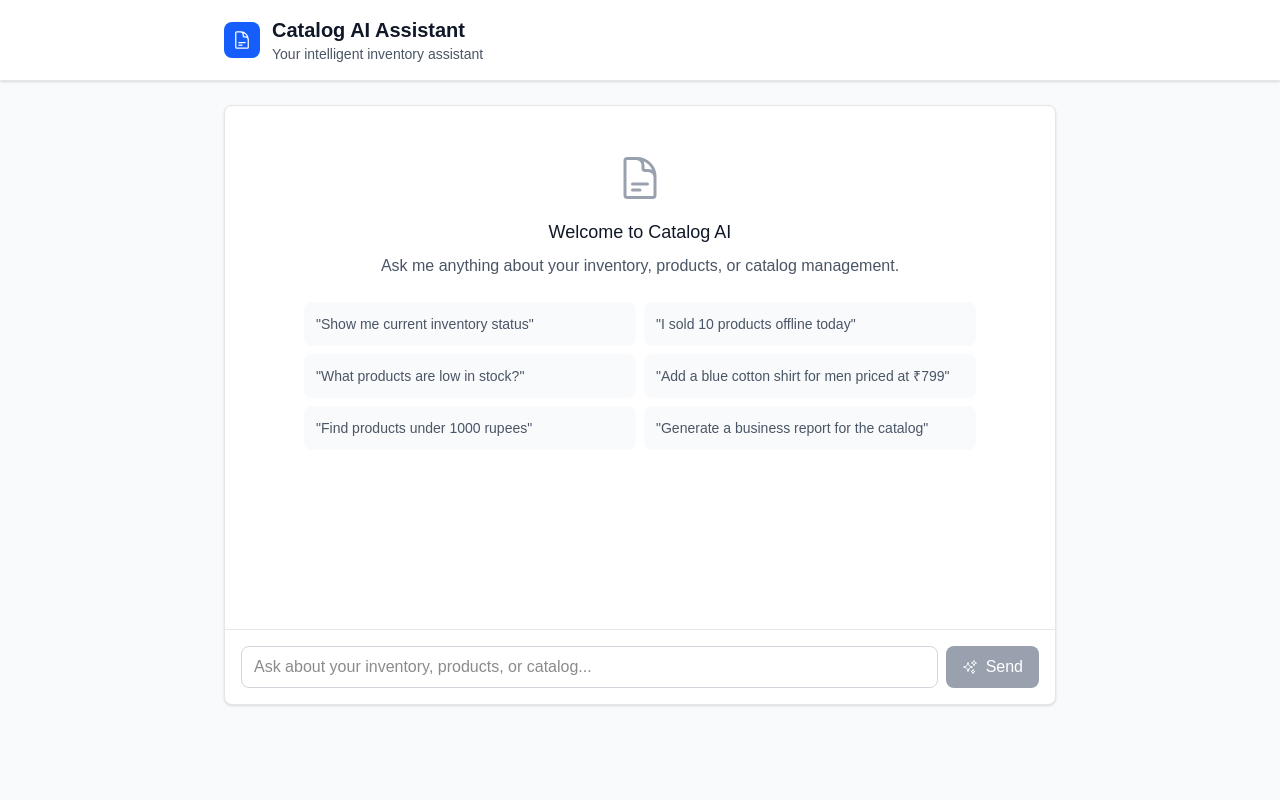
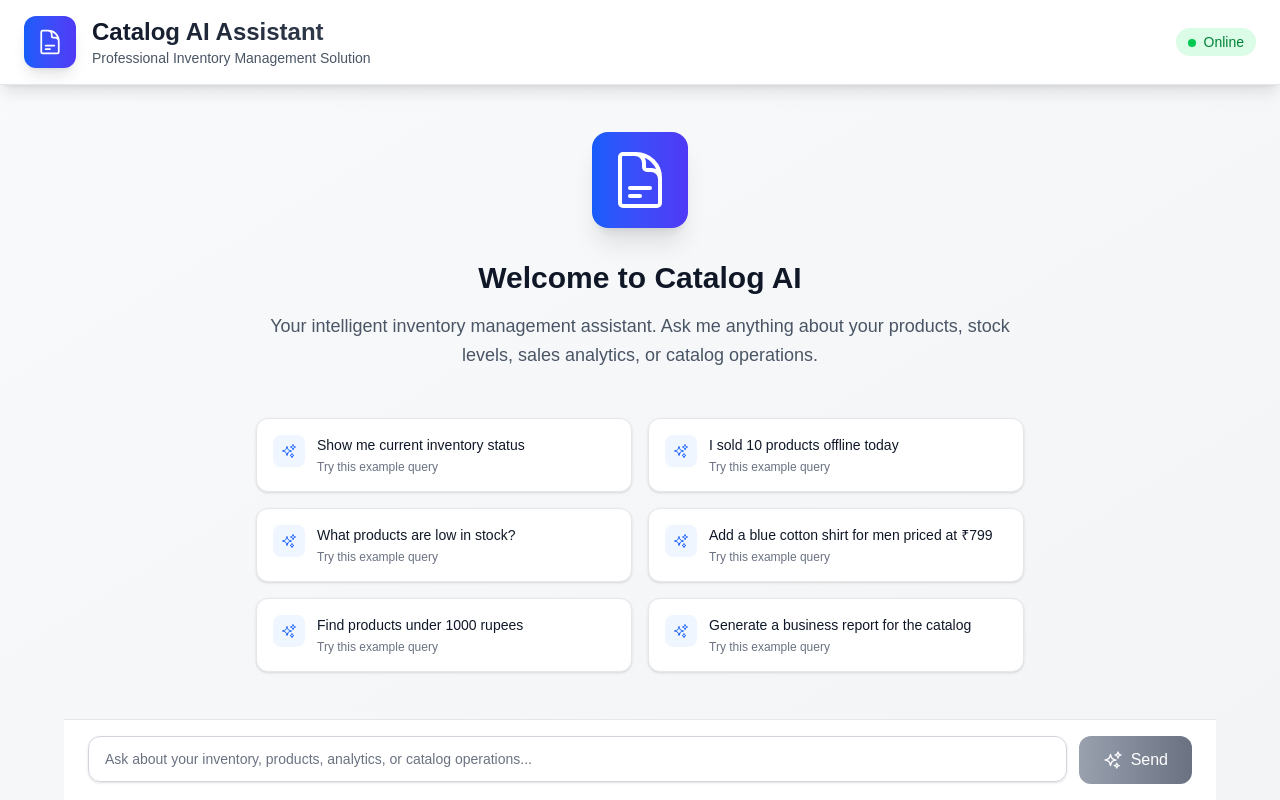
Before and after one commit to sanjaysagar12/NxtCommerce, a Next.js app in the folder nxtui/: page /catalog in a window 1280 px wide. Built offline with nearby package versions, Linux system fonts and the light colour scheme.

Commit message:
feat: enhance CatalogPage UI with professional header and improved input area

```diff
--- a/nxtui/app/catalog/page.tsx
+++ b/nxtui/app/catalog/page.tsx
@@ -132,52 +132,76 @@
   ];
 
   return (
-    <div className="min-h-screen bg-gray-50 dark:bg-gray-900">
-      {/* Header */}
-      <div className="bg-white dark:bg-gray-800 shadow-sm border-b border-gray-200 dark:border-gray-700">
-        <div className="max-w-4xl mx-auto px-4 sm:px-6 lg:px-8 py-4">
-          <div className="flex items-center gap-3">
-            <div className="p-2 bg-blue-600 rounded-lg">
-              <DocumentTextIcon className="w-5 h-5 text-white" />
+    <div className="h-screen bg-gradient-to-br from-slate-50 to-gray-100 dark:from-gray-900 dark:to-gray-800 flex flex-col">
+      {/* Professional Header */}
+      <header className="bg-white dark:bg-gray-800 shadow-lg border-b border-gray-200 dark:border-gray-700 backdrop-blur-sm">
+        <div className="px-6 py-4">
+          <div className="flex items-center justify-between">
+            <div className="flex items-center gap-4">
+              <div className="p-3 bg-gradient-to-r from-blue-600 to-indigo-600 rounded-xl shadow-lg">
+                <DocumentTextIcon className="w-7 h-7 text-white" />
               </div>
               <div>
-              <h1 className="text-xl font-bold text-gray-900 dark:text-white">
+                <h1 className="text-2xl font-bold bg-gradient-to-r from-gray-900 to-gray-700 dark:from-white dark:to-gray-200 bg-clip-text text-transparent">
                   Catalog AI Assistant
                 </h1>
-              <p className="text-sm text-gray-600 dark:text-gray-400">
-                Your intelligent inventory assistant
+                <p className="text-sm text-gray-600 dark:text-gray-400 font-medium">
+                  Professional Inventory Management Solution
                 </p>
+              </div>
+            </div>
+            <div className="flex items-center gap-2">
+              <div className="px-3 py-1 bg-green-100 dark:bg-green-900/30 text-green-700 dark:text-green-400 rounded-full text-sm font-medium">
+                <span className="w-2 h-2 bg-green-500 rounded-full inline-block mr-2"></span>
+                Online
               </div>
             </div>
           </div>
         </div>
+      </header>
 
-      {/* Chat Container */}
-      <div className="max-w-4xl mx-auto px-4 sm:px-6 lg:px-8 py-6">
-        <div className="bg-white dark:bg-gray-800 rounded-lg shadow-sm border border-gray-200 dark:border-gray-700 h-[600px] flex flex-col">
+      {/* Chat Container - Full Screen */}
+      <div className="flex-1 flex">
+        <div className="w-full max-w-6xl mx-auto flex flex-col h-full">
 
           {/* Messages Area */}
-          <div className="flex-1 overflow-y-auto p-4 space-y-4">
+          <div className="flex-1 overflow-y-auto px-6 py-6 space-y-6">
             {messages.length === 0 && (
-              <div className="text-center py-8">
-                <DocumentTextIcon className="w-12 h-12 text-gray-400 mx-auto mb-4" />
-                <h3 className="text-lg font-medium text-gray-900 dark:text-white mb-2">
+              <div className="h-full flex items-center justify-center">
+                <div className="text-center max-w-3xl mx-auto">
+                  <div className="p-4 bg-gradient-to-r from-blue-600 to-indigo-600 rounded-2xl shadow-xl mb-8 mx-auto w-fit">
+                    <DocumentTextIcon className="w-16 h-16 text-white mx-auto" />
+                  </div>
+                  <h3 className="text-3xl font-bold text-gray-900 dark:text-white mb-4">
                     Welcome to Catalog AI
                   </h3>
-                <p className="text-gray-600 dark:text-gray-400 mb-6">
-                  Ask me anything about your inventory, products, or catalog management.
+                  <p className="text-lg text-gray-600 dark:text-gray-400 mb-12 leading-relaxed">
+                    Your intelligent inventory management assistant. Ask me anything about your products, stock levels, sales analytics, or catalog operations.
                   </p>
-                <div className="grid grid-cols-1 md:grid-cols-2 gap-2 max-w-2xl mx-auto">
+                  <div className="grid grid-cols-1 md:grid-cols-2 gap-4 max-w-4xl mx-auto">
                     {examplePrompts.map((prompt, index) => (
                       <button
                         key={index}
                         onClick={() => setTextInput(prompt)}
-                      className="p-3 text-sm text-gray-600 dark:text-gray-400 bg-gray-50 dark:bg-gray-700 rounded-lg hover:bg-gray-100 dark:hover:bg-gray-600 transition-colors text-left"
+                        className="p-4 text-left bg-white dark:bg-gray-800 rounded-xl shadow-sm border border-gray-200 dark:border-gray-700 hover:shadow-md hover:border-blue-300 dark:hover:border-blue-600 transition-all duration-200 group"
                         disabled={loading}
                       >
-                      "{prompt}"
+                        <div className="flex items-start gap-3">
+                          <div className="p-2 bg-blue-50 dark:bg-blue-900/30 rounded-lg group-hover:bg-blue-100 dark:group-hover:bg-blue-900/50 transition-colors">
+                            <SparklesIcon className="w-4 h-4 text-blue-600 dark:text-blue-400" />
+                          </div>
+                          <div>
+                            <p className="text-sm font-medium text-gray-900 dark:text-white mb-1">
+                              {prompt}
+                            </p>
+                            <p className="text-xs text-gray-500 dark:text-gray-400">
+                              Try this example query
+                            </p>
+                          </div>
+                        </div>
                       </button>
                     ))}
+                  </div>
                 </div>
               </div>
             )}
@@ -187,19 +211,25 @@
                 key={index}
                 className={`flex ${message.role === 'user' ? 'justify-end' : 'justify-start'}`}
               >
+                <div className="flex items-start gap-3 max-w-[85%]">
+                  {message.role === 'assistant' && (
+                    <div className="p-2 bg-gradient-to-r from-blue-600 to-indigo-600 rounded-lg shadow-md flex-shrink-0">
+                      <DocumentTextIcon className="w-5 h-5 text-white" />
+                    </div>
+                  )}
                   <div
-                  className={`max-w-[80%] px-4 py-3 rounded-lg ${
+                    className={`px-6 py-4 rounded-2xl shadow-sm ${
                       message.role === 'user'
-                      ? 'bg-blue-600 text-white'
+                        ? 'bg-gradient-to-r from-blue-600 to-indigo-600 text-white shadow-lg'
                         : message.isError
                         ? 'bg-red-50 dark:bg-red-900/20 text-red-700 dark:text-red-300 border border-red-200 dark:border-red-800'
-                      : 'bg-gray-100 dark:bg-gray-700 text-gray-900 dark:text-white'
+                        : 'bg-white dark:bg-gray-800 text-gray-900 dark:text-white border border-gray-200 dark:border-gray-700'
                     }`}
                   >
                     {message.role === 'user' ? (
-                    <p className="text-sm">{message.content}</p>
+                      <p className="text-sm leading-relaxed">{message.content}</p>
                     ) : (
-                    <div className="text-sm">
+                      <div className="text-sm leading-relaxed">
                         {message.isError ? (
                           <p>{message.content}</p>
                         ) : (
@@ -210,43 +240,65 @@
                       </div>
                     )}
                   </div>
+                  {message.role === 'user' && (
+                    <div className="p-2 bg-gradient-to-r from-blue-600 to-indigo-600 rounded-lg shadow-md flex-shrink-0">
+                      <div className="w-5 h-5 bg-white rounded-full flex items-center justify-center">
+                        <span className="text-xs font-bold text-blue-600">U</span>
+                      </div>
+                    </div>
+                  )}
+                </div>
               </div>
             ))}
 
             {loading && (
               <div className="flex justify-start">
-                <div className="bg-gray-100 dark:bg-gray-700 text-gray-900 dark:text-white px-4 py-3 rounded-lg">
-                  <div className="flex items-center gap-2">
-                    <ArrowPathIcon className="w-4 h-4 animate-spin" />
-                    <span className="text-sm">Processing...</span>
+                <div className="flex items-start gap-3">
+                  <div className="p-2 bg-gradient-to-r from-blue-600 to-indigo-600 rounded-lg shadow-md">
+                    <DocumentTextIcon className="w-5 h-5 text-white" />
+                  </div>
+                  <div className="bg-white dark:bg-gray-800 border border-gray-200 dark:border-gray-700 px-6 py-4 rounded-2xl shadow-sm">
+                    <div className="flex items-center gap-3">
+                      <ArrowPathIcon className="w-5 h-5 animate-spin text-blue-600" />
+                      <span className="text-sm text-gray-600 dark:text-gray-400">
+                        Processing your request...
+                      </span>
+                    </div>
                   </div>
                 </div>
               </div>
             )}
           </div>
 
-          {/* Input Area */}
-          <div className="border-t border-gray-200 dark:border-gray-700 p-4">
-            <form onSubmit={handleProcessText} className="flex gap-2">
+          {/* Professional Input Area */}
+          <div className="border-t border-gray-200 dark:border-gray-700 bg-white dark:bg-gray-800 px-6 py-4">
+            <form onSubmit={handleProcessText} className="flex gap-3">
+              <div className="flex-1 relative">
                 <input
                   type="text"
                   value={textInput}
                   onChange={(e) => setTextInput(e.target.value)}
-                placeholder="Ask about your inventory, products, or catalog..."
-                className="flex-1 px-3 py-2 border border-gray-300 dark:border-gray-600 rounded-lg focus:ring-2 focus:ring-blue-500 focus:border-transparent dark:bg-gray-700 dark:text-white"
+                  placeholder="Ask about your inventory, products, analytics, or catalog operations..."
+                  className="w-full px-4 py-3 border border-gray-300 dark:border-gray-600 rounded-xl focus:ring-2 focus:ring-blue-500 focus:border-transparent dark:bg-gray-700 dark:text-white shadow-sm text-sm placeholder-gray-500 dark:placeholder-gray-400"
                   disabled={loading}
                 />
+              </div>
               <button
                 type="submit"
                 disabled={loading || !textInput.trim()}
-                className="px-4 py-2 bg-blue-600 hover:bg-blue-700 disabled:bg-gray-400 text-white rounded-lg transition-colors flex items-center gap-2"
+                className="px-6 py-3 bg-gradient-to-r from-blue-600 to-indigo-600 hover:from-blue-700 hover:to-indigo-700 disabled:from-gray-400 disabled:to-gray-500 text-white rounded-xl transition-all duration-200 shadow-lg hover:shadow-xl disabled:shadow-none flex items-center gap-2 font-medium"
               >
                 {loading ? (
-                  <ArrowPathIcon className="w-4 h-4 animate-spin" />
+                  <>
+                    <ArrowPathIcon className="w-5 h-5 animate-spin" />
+                    Processing
+                  </>
                 ) : (
-                  <SparklesIcon className="w-4 h-4" />
+                  <>
+                    <SparklesIcon className="w-5 h-5" />
+                    Send
+                  </>
                 )}
-                Send
               </button>
             </form>
           </div>
```
Lines whose indentation alone changed are shown as unchanged.
